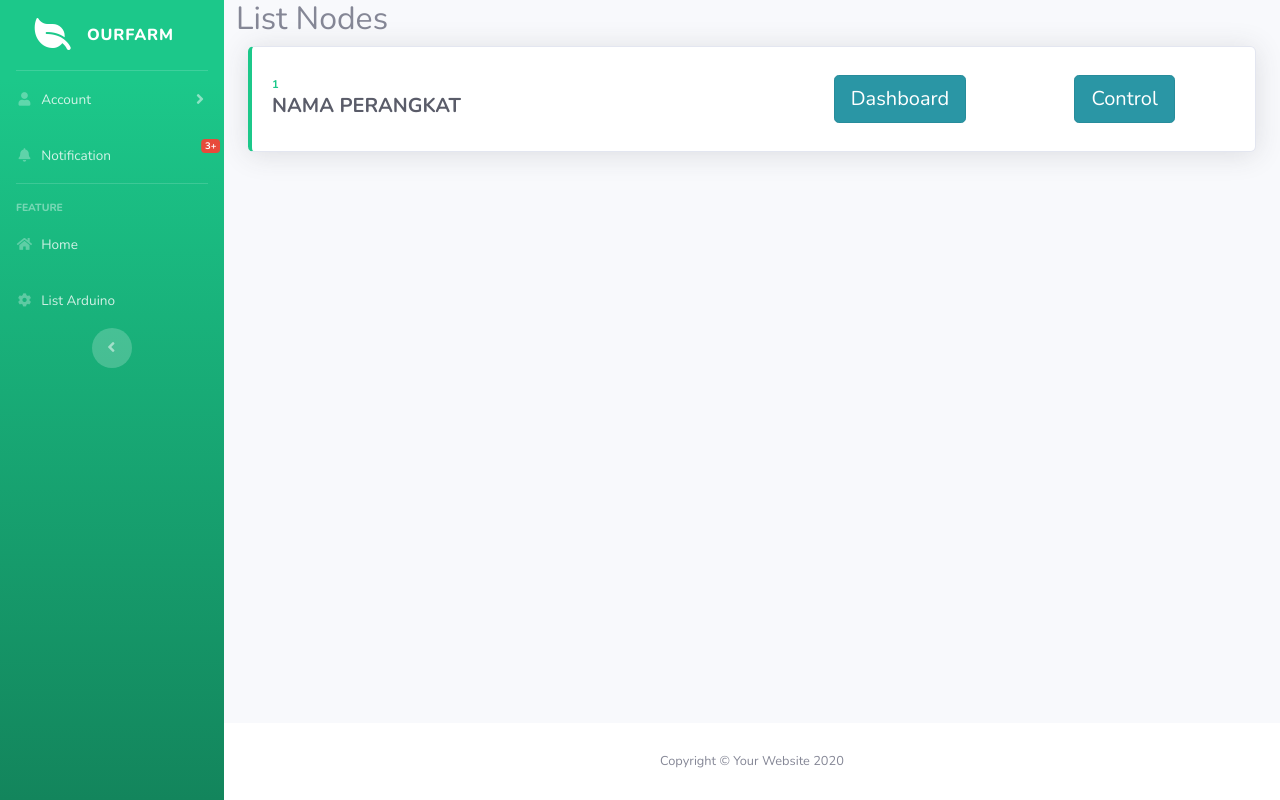
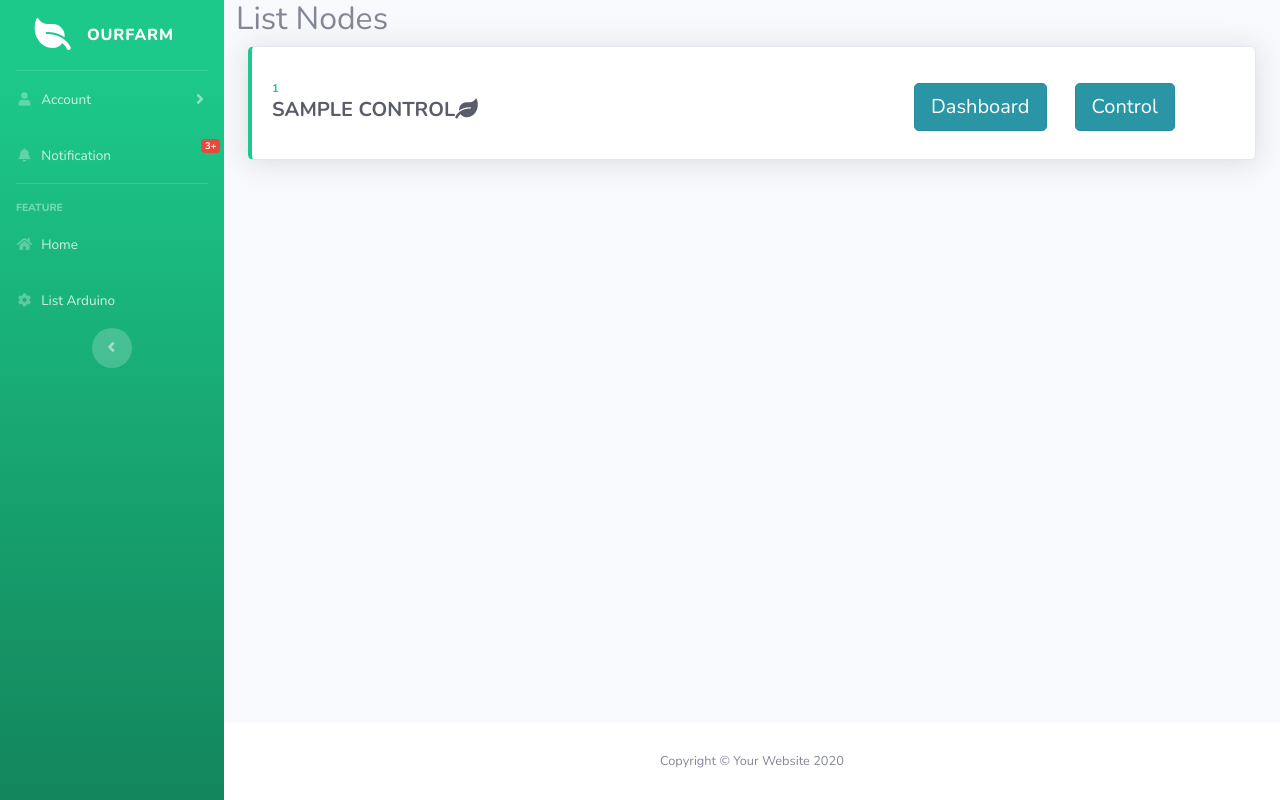
Before and after one commit to shionart/flask_ourfarm, a Flask app: page /control in a window 1280 px wide. Run offline with Flask 2, Linux system fonts and the light colour scheme; the visitor is signed in with stand-in values (Sample User, id 1); tables that the repository leaves empty or names only in its code hold one stand-in row (values such as "Sample post"); some libraries are stand-ins or nearby versions.

Commit message:
update id_arduino

```diff
--- a/function.py
+++ b/function.py
@@ -52,15 +52,16 @@ def insert_to_table(suhu,lembap,sm,rel,id_arduino,nama):
         tuple = (suhu, lembap, sm, rel, id_arduino)
         try:
             print("Eksekusi insert to table")
-            cursor.execute(query,tuple)
+            cursor.execute("INSERT INTO sensor (suhu, kelembapan, soil_moist, relay, id_arduino) VALUES (%s, %s, %s, %s, %s)",[suhu, lembap, sm, rel, id_arduino])
             # Auto Add Arduino
             cek_control = read_control_id(id_arduino)
             if cek_control == None :
                 print("Eksekusi insert to control")
-                cek.execute("INSERT INTO control (id_arduino,nama) VALUES(%s,%s)",[id_arduino,nama])
+                cek.execute("INSERT INTO control (id_arduino, nama) VALUES(%s,%s)",[id_arduino,nama])
             # Auto Add selesai
             conn.commit()
-        except:
+        except Exception as error:
+            print("error {}".format(error))
             conn.rollback()
         print("Data berhasil dimasukkan")
         print("Data DHT: {}, {}, data sm: {}, data id_arduino:{}".format(baca_suhu,baca_lembap,sm,id_arduino))
@@ -217,7 +218,7 @@ def read_control(id_arduino):
 def read_control_id(id_arduino):
     conn = connect_db()
     cur= conn.cursor()
-    cur.execute("SELECT id_ardui FROM control WHERE id_arduino=%s",[id_arduino])
+    cur.execute("SELECT id_arduino FROM control WHERE id_arduino=%s",[id_arduino])
     data_perintah= cur.fetchone()
     # isi = data_perintah['perintah']
     return data_perintah
--- a/main.py
+++ b/main.py
@@ -23,7 +23,8 @@ def index():
 @main.route('/dashboard/<id>')
 @login_required
 def dashboard(id):
-    return render_template('dashboard.html', id=id )
+    info = read_control(id)
+    return render_template('dashboard.html', info=info )
 
 @main.route('/control/<id>')
 @login_required
@@ -75,7 +76,7 @@ def input_data():
             lembap = float(request.form["lembap"])
             sm = float(request.form["sm"])
             rel = int(request.form["relay"])
-            id_arduino = int(request.form["id_arduino"])
+            id_arduino = str(request.form["id_arduino"])
             nama = str(request.form["nama"])
             insert_to_table(suhu,lembap,sm,rel,id_arduino,nama)
             return "suhu : {}, kelembapan : {}, soil moisture : {}, relay : {}, id : {}".format(suhu ,lembap, sm, rel, id_arduino)
@@ -91,7 +92,7 @@ def input_control():
     try:
         if request.method == "POST":
             perintah = int(request.form["perintah"])
-            id_arduino = int(request.form["id_arduino"])
+            id_arduino = str(request.form["id_arduino"])
         insert_to_control(perintah,id_arduino,status)
         return "perintah : {}, id_arduino : {}, status:{}".format(perintah, id_arduino,status)
     except Exception as e:
--- a/static/js/custom/list_nodes.js
+++ b/static/js/custom/list_nodes.js
@@ -1,26 +1,13 @@
 // var data_control=[];
 var isi=[];
-function get_data_control(){
-    for (a in isi){
-        for(b in a){
-            return b;
-        }
-    }
-}
+// function get_data_control(){
+//     for (a in isi){
+//         for(b in a){
+//             return b;
+//         }
+//     }
+// }
 
-var cardv2 = '<div class="card border-left-primary shadow h-100 py-2">'+
-                '<div class="card-body">'+
-                    '<div class="row no-gutters align-items-center">'+
-                        '<div class="col mr-2">'+
-                            '<div class="text-xs font-weight-bold text-primary text-uppercase mb-1">Earnings (Monthly)</div>'+
-                            '<div class="h5 mb-0 font-weight-bold text-gray-800">$40,000</div>'+
-                        '</div>'+
-                        '<div class="col-auto">'+
-                            '<i class="fas fa-calendar fa-2x text-gray-300"></i>'+
-                        '</div>'+
-                    '</div>'+
-                '</div>'+
-            '</div>';
 // var card = $('#test').html();
 // var pathArray = window.location.pathname.split('/');
 // var url_control = window.location.origin;
@@ -30,21 +17,24 @@ function generateCard(array){
     var all="";
     for(a in array){
        var id_arduino = array[a]['id_arduino'];
+       var nama = array[a]['nama'];
     //    var perintah= array[a]['perintah'];
     //    var status= array[a]['status'];
-       var nama="nama perangkat";
+       if (nama==null) {
+        nama="nama perangkat";
+       }
        all +=   '<div class="card border-left-success shadow py-2 ">'+
                     '<div class="card-body">'+
                         '<div class="row no-gutters align-items-center">'+
-                            '<div class="col-7">'+
+                            '<div class="col-lg-8 col-md-12">'+
                                 '<div class="text-xs font-weight-bold text-success text-uppercase mb-1">'+id_arduino+
-                                    '<div class="h5 mb-0 font-weight-bold text-gray-800">'+nama+'</div>'+
+                                    '<div class="h5 mb-0 font-weight-bold text-gray-800">'+nama+'<i class="fas fa-leaf"></i>'+'</div>'+
                                 '</div>'+
                             '</div>'+
-                            '<div class="col-3">'+
+                            '<div class="col-lg-2 col-md-3 pt-2">'+
                                 '<a href='+page_dashboard(id_arduino)+' class="btn btn-info btn-lg active" role="button" aria-pressed="true">Dashboard</a>'+
                             '</div>'+
-                            '<div class="col-2">'+
+                            '<div class="col-lg-2 col-md-3 pt-2">'+
                                 '<a href='+page_control(id_arduino)+' class="btn btn-info btn-lg active" role="button" aria-pressed="true">Control</a>'+
                             '</div>'+
                         '</div>'+
--- a/templates/dashboard.html
+++ b/templates/dashboard.html
@@ -6,7 +6,7 @@
         <div>
         {% block content %}
           <!-- Page Heading -->
-          <h1 class="h3 mb-4 text-gray-800">Arduino {{id}}</h1>
+          <h1 class="h3 mb-4 text-gray-800">Arduino {{info.nama}}</h1>
 
           <!-- Conten -->
           <div class="row">
@@ -178,7 +178,7 @@
 
   <!-- Passing data ke JS -->
   <script>
-    var data_id="{{url_for('get_data_api', id=id)}}"
+    var data_id="{{url_for('get_data_api', id=info.id_arduino)}}"
   </script>
   <!-- Page level plugins -->
   <script src="{{url_for('static', filename='vendor/chart.js/Chart.min.js')}}"></script>
```
Also changed, not shown: static/js/custom/control_node.js (+22 -4 lines), templates/control.html (+23 -1 lines), templates/home.html (+14 -0 lines).
